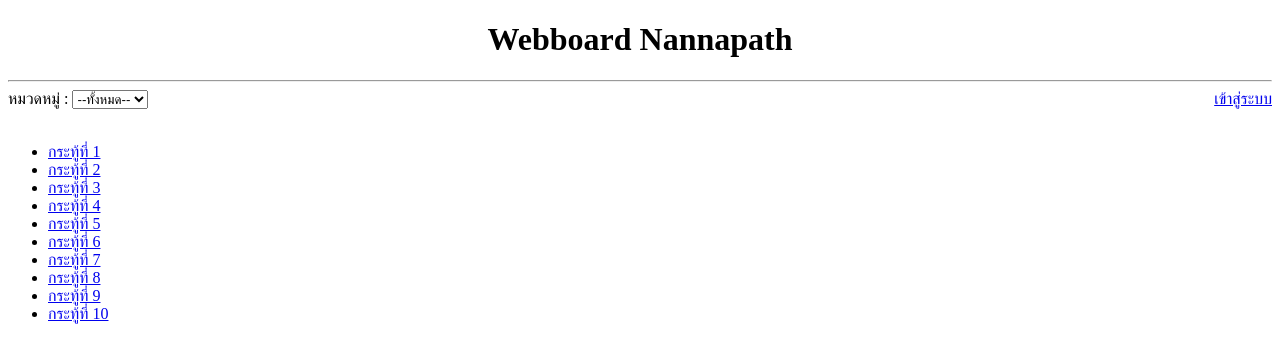
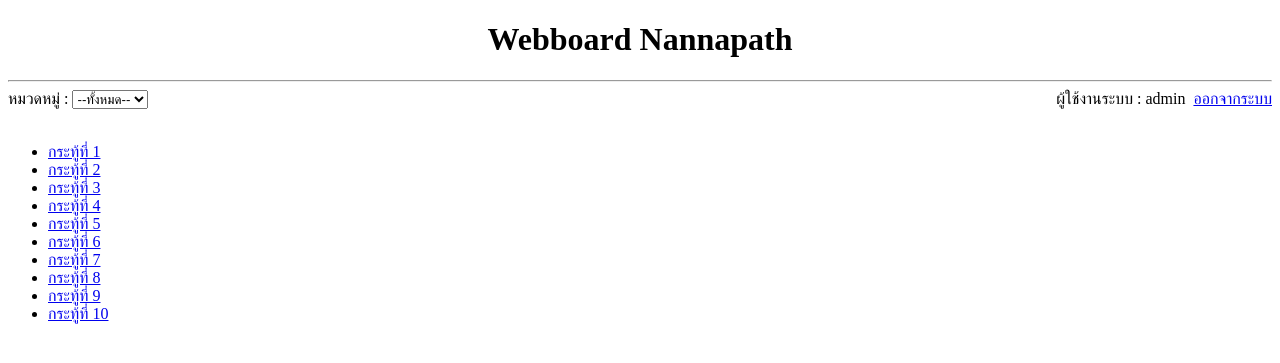
Before and after one commit to Anannapath/Webboard-Nannapath, a PHP site: page /index.php in a window 1280 px wide. Shown: the top 363 px of the page. Run offline with PHP 8.4, Linux system fonts and the light colour scheme; the visitor is signed in with stand-in values (Sample User, id 1).

Commit message:
update index.php login logout
update index.php login logout

```diff
--- a/index.php
+++ b/index.php
@@ -1,3 +1,9 @@
+<?php
+
+session_start();
+
+?>
+
 <!DOCTYPE html>
 <html lang="en">
 <head>
@@ -10,11 +16,26 @@
     <hr>
     <form >
         หมวดหมู่ : <select valoue="category">
-        <option value="all">--ทั้งหมด--</option>
-        <option value="general">เรื่องทั่วไป</option>
-        <option value="study">เรื่องเรียน</option>
+            <option value="all">--ทั้งหมด--</option>
+            <option value="general">เรื่องทั่วไป</option>
+            <option value="study">เรื่องเรียน</option>
         </select>
-        <a href="login.php" style="float: right;">เข้าสู่ระบบ</a>
+
+        <?php
+
+        if(!isset($_SESSION['id'])){
+            echo "<a href=login.php style= ' float: right; ' > เข้าสู่ระบบ </a>"; //ใช้ ' style '
+        }else{
+
+            echo "<div style= ' float: right; '>
+                    ผู้ใช้งานระบบ : $_SESSION[username]&nbsp;&nbsp;
+                    <a href=logout.php style= ' float: right; ' > ออกจากระบบ </a>
+                </div>";//&nbsp วรรค
+
+        }
+
+        ?>
+
     </form>
     <br>
     <ul>
```
Also changed, not shown: logout.php (added, +8 -0 lines).
